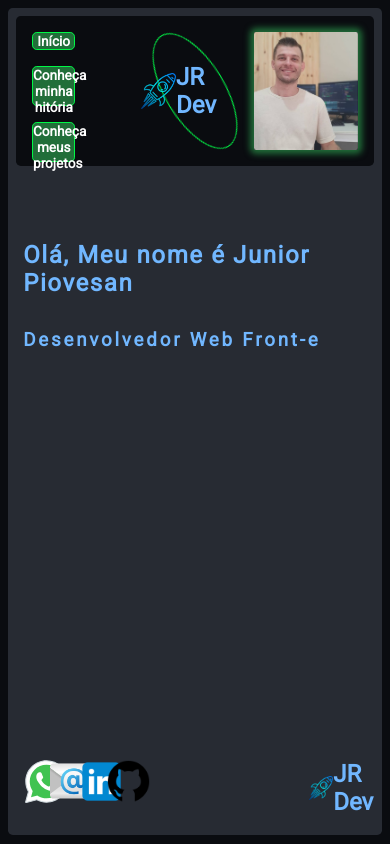
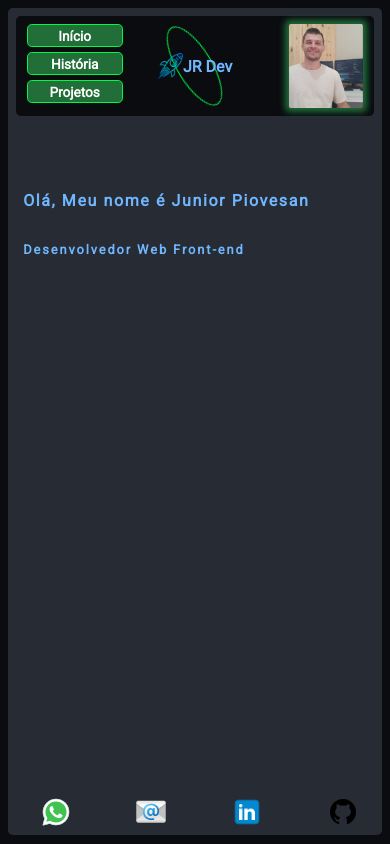
Before and after one commit to Junior-Piovesan/portfolio, a React (Vite) app: page / in a window 390 px wide. Built offline with nearby package versions, Linux system fonts and the light colour scheme.

Commit message:
Estilos mobile

```diff
--- a/src/components/about/about.module.css
+++ b/src/components/about/about.module.css
@@ -42,3 +42,15 @@ font-size: 1.1rem;
 .li {
   margin-bottom: 0.8rem;
 }
+
+@media (max-width : 790px) {
+  .container {
+
+    margin-top:1rem;
+  }
+  .article {
+    padding-left: 0.3rem;
+    padding-right: 0.3rem;
+    width: 100%;
+  }
+}
--- a/src/components/contact/contact.module.css
+++ b/src/components/contact/contact.module.css
@@ -17,6 +17,20 @@ a{
   width: 20%;
 }
 
-.imgIcons {
-  height: 80%;
+
+
+@media (max-width : 790px) {
+
+  a{
+    align-items: end;
+    justify-content: center;
+    display: flex;
+    margin-left: 0.3rem;
+    margin-right: 0.3rem;
+    width: 25%;
+  }
+  .imgIcons {
+    height: 50%;
+  }
+
 }
--- a/src/components/footer/footer.module.css
+++ b/src/components/footer/footer.module.css
@@ -17,3 +17,21 @@
 .contactContainer,.logoContainer  {
   width: 30%;
 }
+
+@media (max-width : 790px) {
+  .footer {
+    left: 00.5rem;
+    bottom: 0;
+  }
+
+  .logoContainer {
+    display: none;
+
+  }
+  .contactContainer {
+    display: flex;
+    justify-content: center;
+    width: 100%;
+  }
+
+}
--- a/src/components/header/Header.tsx
+++ b/src/components/header/Header.tsx
@@ -22,13 +22,13 @@ export default function Header() {
           className={ styles.button }
           onClick={ () => navigate('/about') }
         >
-          Conheça minha hitória
+          História
         </button>
         <button
           className={ styles.button }
           onClick={ () => navigate('/projects') }
         >
-          Conheça meus projetos
+          Projetos
         </button>
       </div>
 
--- a/src/components/header/header.module.css
+++ b/src/components/header/header.module.css
@@ -39,3 +39,15 @@
   width:auto;
   height: 100%;
 }
+
+@media ( max-width : 790px ) {
+  .container {
+    height: 100px;
+    padding: 0.5rem;
+  }
+
+  .button {
+    margin-bottom: 0.3rem;
+    width: 80%;
+  }
+}
--- a/src/components/logo/logo.module.css
+++ b/src/components/logo/logo.module.css
@@ -40,3 +40,16 @@
     transform: rotate(360deg);
   }
 }
+
+@media (max-width : 790px) {
+  .titleContainer {
+    width: 25%;
+  }
+  .title {
+    font-size: 1rem;
+  }
+  .circle {
+    height: 90px;
+    width: 35px;
+  }
+}
--- a/src/components/myProjects/myProjects.module.css
+++ b/src/components/myProjects/myProjects.module.css
@@ -41,3 +41,16 @@
   font-weight: 700;
 
 }
+
+@media (max-width : 790px) {
+  .card {
+    width: 80%;
+  }
+  h2 {
+    font-size: 1rem;
+  }
+  a {
+    font-size: 0.8rem;
+  }
+
+}
--- a/src/pages/home /home.module.css
+++ b/src/pages/home /home.module.css
@@ -17,3 +17,13 @@
   margin-top: 2rem;
   letter-spacing: 0.1rem;
 }
+
+@media (max-width : 790px) {
+  h2 {
+    font-size: 1rem;
+  }
+
+  h3 {
+    font-size: 0.8rem;
+  }
+}
```
